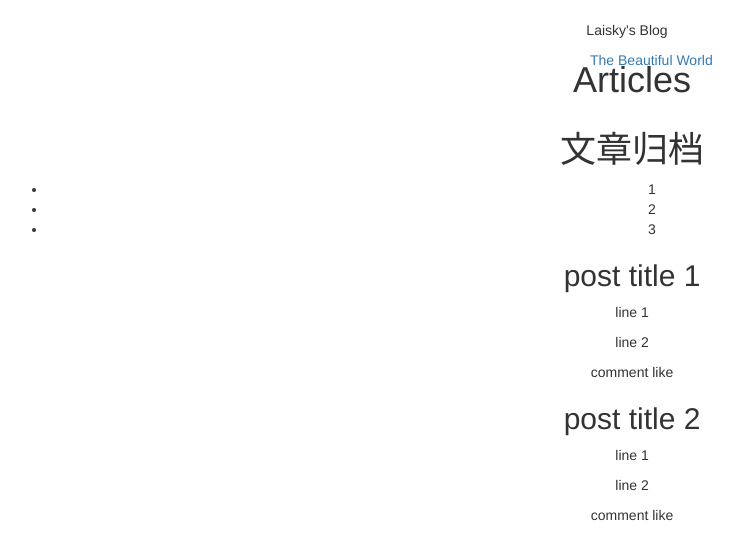
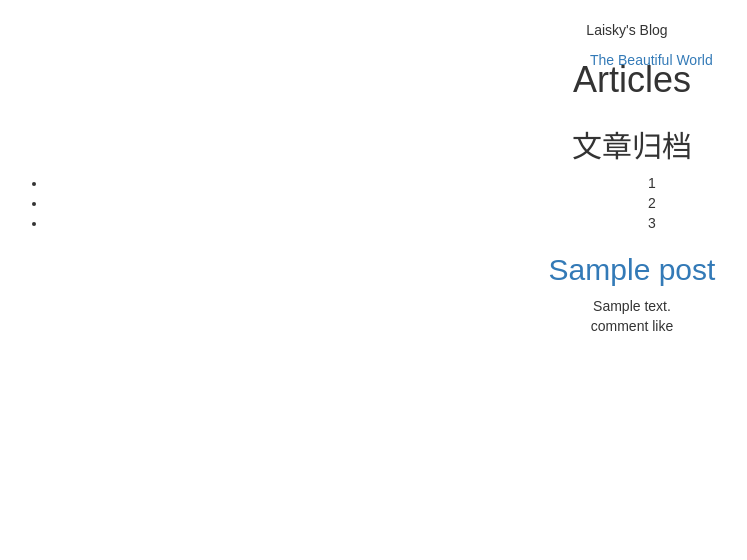
Before and after one commit to Laisky/laisky-blog, a Python web app: template src/gargantua/static/templates/articles.html in a window 1280 px wide. Shown: the top 560 px of the page, without its empty margins (8-755 px from the left). Run offline with Jinja, Linux system fonts and the light colour scheme; the template is opened without the code that fills it: most values are stand-ins (such as "Sample title", 1, 10 or a date in 2020); some libraries are stand-ins or nearby versions.

Commit message:
#5: add pages.py

```diff
--- a/src/gargantua/__init__.py
+++ b/src/gargantua/__init__.py
@@ -18,8 +18,8 @@
 
 from .const import CWD, DB_HOST, DB_PORT, LISTEN_PORT, DB_NAME, \
     LOG_PATH, LOG_NAME
-from .utils import setup_log
-from .views import BaseHandler, PostsHandler
+from .utils import setup_log, BaseHandler
+from .views import PostsHandler
 
 
 log = logging.getLogger(LOG_NAME)
--- a/src/gargantua/__main__.py
+++ b/src/gargantua/__main__.py
@@ -7,9 +7,10 @@
 from tornado.options import options
 
 from . import Application
+from .const import LOG_NAME
 
 
-log = logging.getLogger(__name__)
+log = logging.getLogger(LOG_NAME)
 
 
 def main():
--- a/src/gargantua/static/templates/articles.html
+++ b/src/gargantua/static/templates/articles.html
@@ -2,13 +2,6 @@
 {% block head %}
 {{ super() }}
 <link rel="stylesheet" href="{{ static_url("css/404.css") }}">
-
-<meta name="viewport" content="width=device-width, initial-scale=1.0">
-<link rel="stylesheet" href="http://cdn.staticfile.org/twitter-bootstrap/2.3.2/css/bootstrap.min.css" media="screen">
-<link rel="stylesheet" href="http://cdn.staticfile.org/twitter-bootstrap/2.3.2/css/bootstrap-responsive.min.css" media="screen">
-<script src="http://cdn.staticfile.org/jquery/1.11.1/jquery.min.js" type="text/javascript"></script>
-<script src="http://cdn.staticfile.org/twitter-bootstrap/2.3.2/js/bootstrap.min.js" type="text/javascript"></script>
-
 {% endblock %}
 {% block body %}
 {{ super() }}
@@ -20,11 +13,13 @@
         <div id="navigator">
             <div class="row-fluid">
                 <nav title="articles">
-                    <h1>文章归档</h1>
+                    <h2>文章归档</h2>
                     <ul id="post_topics_bar" class="post-topics">
+                    {% for item in navigation %}
                         <li>1</li>
                         <li>2</li>
                         <li>3</li>
+                    {% endfor %}
                     </ul>
                 </nav>
             </div>
@@ -34,12 +29,12 @@
 
     <!-- articles -->
     <div class="span10">
+    {% for post in posts %}
         <div id="posts-container" class="post">
-            <h2>post title 1</h2>
+        <h2><a href="{{ post['post_name'] }}">{{ post['post_title'] }}</a></h2>
             <div class="post-content">
             <article>
-                <p>line 1</p>
-                <p>line 2</p>
+                {{ post['post_content'] }}
             </article>
             </div>
             <div class="post-tail">
@@ -47,20 +42,7 @@
                 <span>like</span>
             </div>
         </div>
-
-        <div class="post">
-            <h2>post title 2</h2>
-            <div class="post-content">
-            <article>
-                <p>line 1</p>
-                <p>line 2</p>
-            </article>
-            </div>
-            <div class="post-tail">
-                <span>comment</span>
-                <span>like</span>
-            </div>
-        </div>
+    {% endfor %}
     </div>
     <!-- articles -->
 </div>
--- a/src/gargantua/utils/__init__.py
+++ b/src/gargantua/utils/__init__.py
@@ -6,11 +6,11 @@
 import logging
 
 from .encryt import generate_passwd, validate_passwd
-from .tornado import debug_wrapper
+from .tornado import debug_wrapper, BaseHandler
 
 
 __all__ = ['generate_passwd', 'validate_passwd', 'debug_wrapper', 'setup_log',
-           'validate_email', 'validate_mobile']
+           'validate_email', 'validate_mobile', 'BaseHandler']
 
 
 def setup_log(log_name, log_dir):
--- a/src/gargantua/views/__init__.py
+++ b/src/gargantua/views/__init__.py
@@ -1,6 +1,5 @@
 #!/usr/bin/env python
 # -*- coding: utf-8 -*-
-from .base import BaseHandler
 from .posts import PostsHandler
 
-__all__ = ['BaseHandler', 'PostsHandler']
+__all__ = ['PostsHandler']
--- a/src/gargantua/views/posts.py
+++ b/src/gargantua/views/posts.py
@@ -8,9 +8,10 @@
 from .base import BaseHandler
 from ..parsers import post_parser
 from ..utils import debug_wrapper
+from ..const import LOG_NAME
 
 
-log = logging.getLogger(__name__)
+log = logging.getLogger(LOG_NAME)
 
 
 class PostsHandler(BaseHandler):
```
Also changed, not shown: src/gargantua/utils/tornado.py (+73 -1 lines), src/gargantua/views/base.py (deleted, +0 -74 lines), src/gargantua/views/pages.py (+23 -0 lines).
